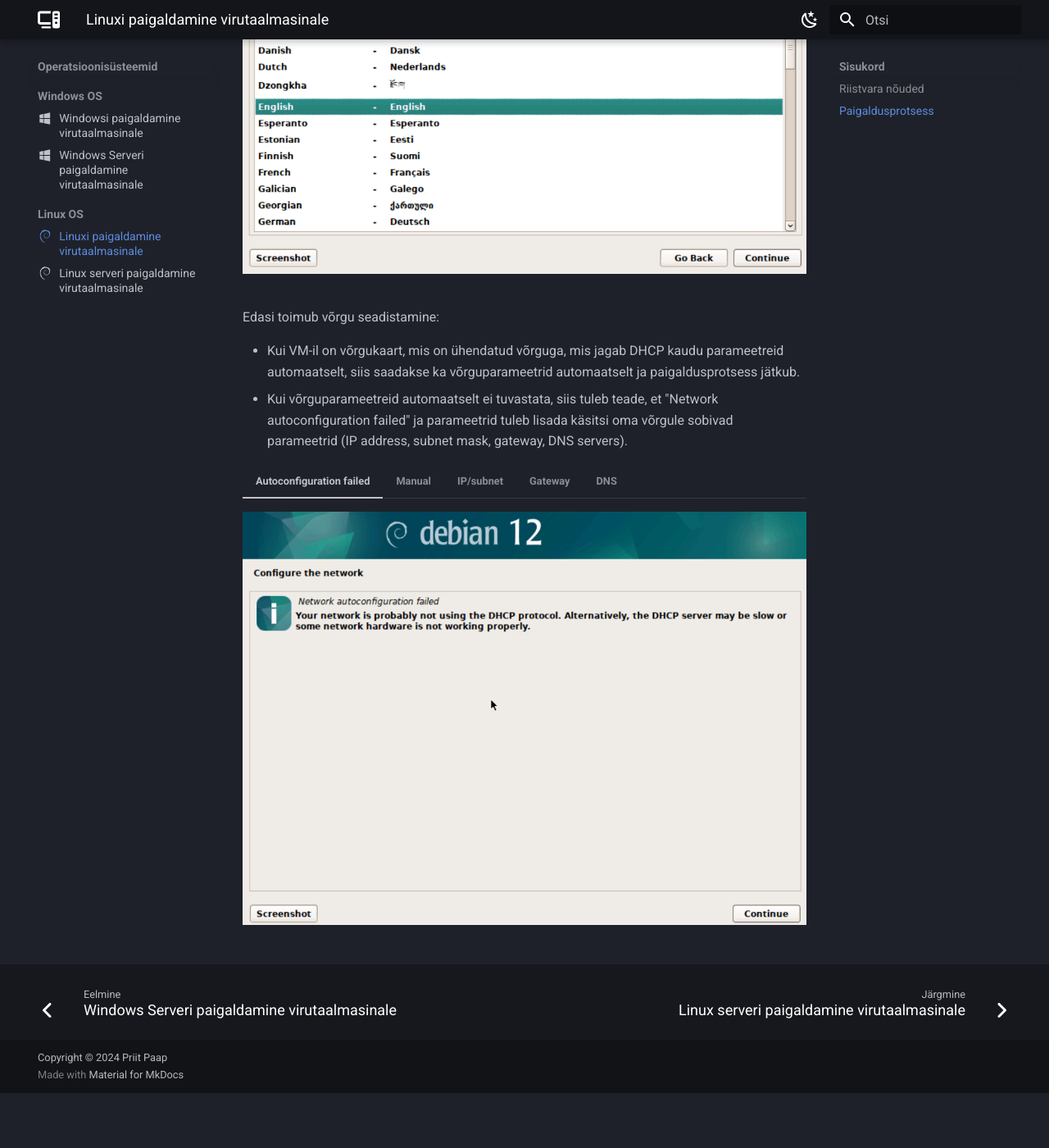
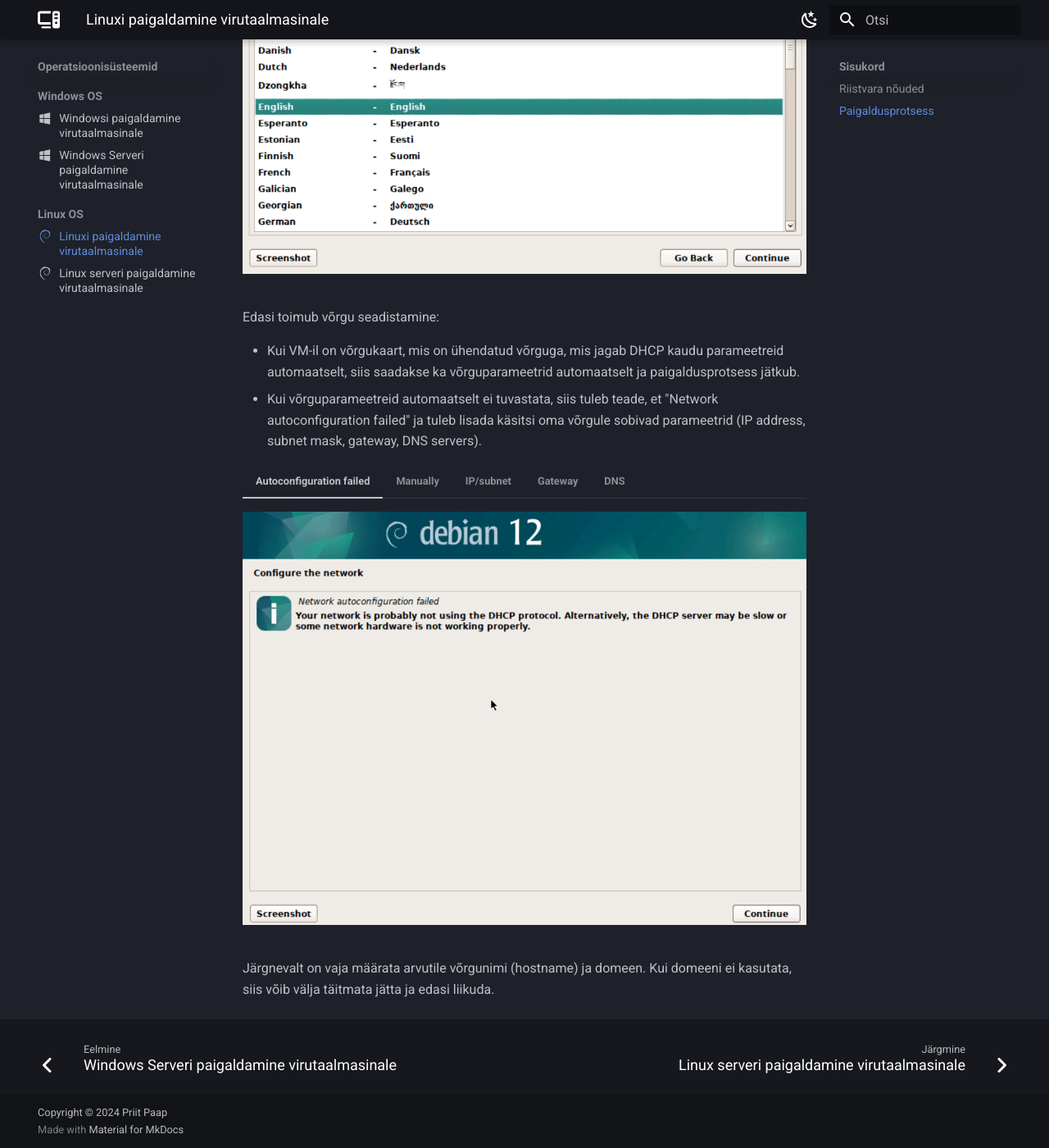
Before and after one commit to priitpaap/priitpaap.github.io, an MkDocs documentation site: the page built from docs/debpaigaldus.md, in a window 1280 px wide and 1400 px high, scrolled down 2108 px. Shown: the whole window at 82% size. Built offline with MkDocs 1.6.1 and Material for MkDocs 9.7.7, drawn with Linux system fonts in a browser that asks for light colours; before the commit the page ends 3441 px from its top, so only the background shows below that.

Commit message:
Update debpaigaldus.md

```diff
--- a/docs/debpaigaldus.md
+++ b/docs/debpaigaldus.md
@@ -72,13 +72,13 @@
 Edasi toimub võrgu seadistamine:
 
 - Kui VM-il on võrgukaart, mis on ühendatud võrguga, mis jagab DHCP kaudu parameetreid automaatselt, siis saadakse ka võrguparameetrid automaatselt ja paigaldusprotsess jätkub.
-- Kui võrguparameetreid automaatselt ei tuvastata, siis tuleb teade, et "Network autoconfiguration failed" ja parameetrid tuleb lisada käsitsi oma võrgule sobivad parameetrid (IP address, subnet mask, gateway, DNS servers).
+- Kui võrguparameetreid automaatselt ei tuvastata, siis tuleb teade, et "Network autoconfiguration failed" ja tuleb lisada käsitsi oma võrgule sobivad parameetrid (IP address, subnet mask, gateway, DNS servers).
 
 === "Autoconfiguration failed"
 
     ![Installer](images/deb2.png)
 
-=== "Manual"
+=== "Manually"
 
     ![Installer](images/net1.png)
 
@@ -93,3 +93,6 @@
 === "DNS"
 
     ![Installer](images/net4.png)
+
+
+Järgnevalt on vaja määrata arvutile võrgunimi (hostname) ja domeen. Kui domeeni ei kasutata, siis võib välja täitmata jätta ja edasi liikuda.
```
